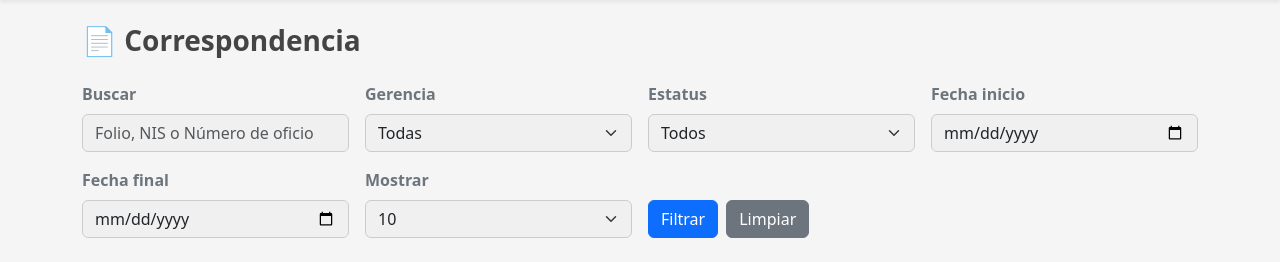
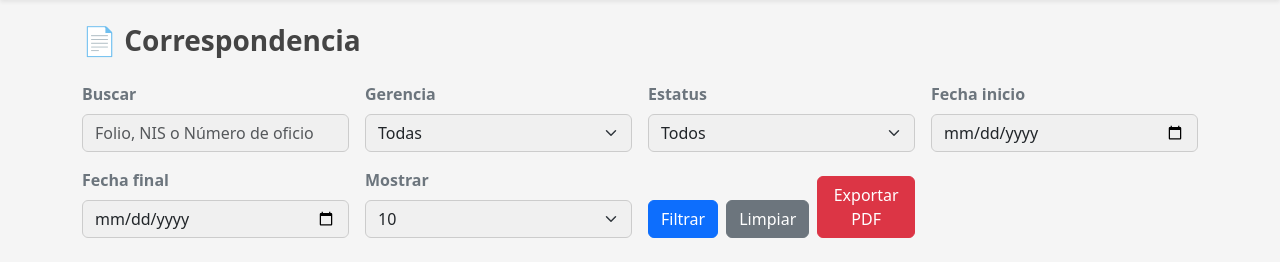
Before and after one commit to adrianalinarestoledo-creator/correspondencia_2026, a Flask app: template templates/lista.html in a window 1280 px wide. Shown: the part 57-319 px from the top of the page. Run offline with Flask 3, Linux system fonts and the light colour scheme; the template is opened without the code that fills it, so the values that code supplies are empty.

Commit message:
Update lista.html

```diff
--- a/templates/lista.html
+++ b/templates/lista.html
@@ -70,10 +70,25 @@
     </div>
 
     <!-- ⭐ BOTONES -->
-    <div class="col-md-3 d-flex align-items-end gap-2">
-        <button class="btn btn-primary">Filtrar</button>
-        <a href="{{ url_for('lista') }}" class="btn btn-secondary">Limpiar</a>
-    </div>
+<div class="col-md-3 d-flex align-items-end gap-2">
+
+    <button class="btn btn-primary">Filtrar</button>
+
+    <a href="{{ url_for('lista') }}" class="btn btn-secondary">Limpiar</a>
+
+    <!-- ⭐ EXPORTAR PDF CON FILTROS ACTIVOS -->
+    <a class="btn btn-danger"
+       href="{{ url_for('exportar_pdf',
+                        q=q,
+                        gerencia=gerencia_filtro,
+                        estatus=estatus_filtro,
+                        fecha_ini=fecha_ini,
+                        fecha_fin=fecha_fin) }}">
+        Exportar PDF
+    </a>
+
+</div>
+
 
 </form>
 
```
